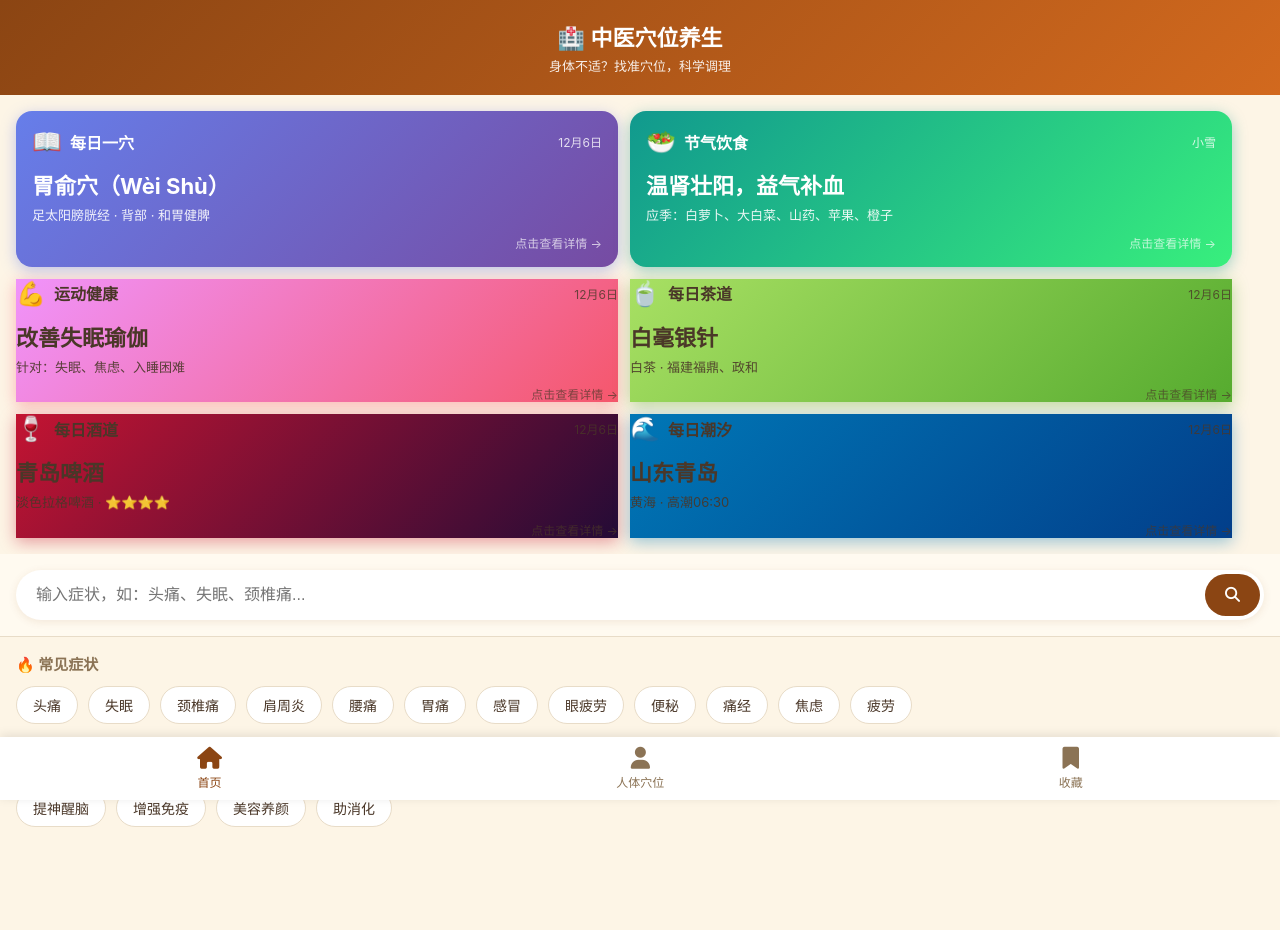
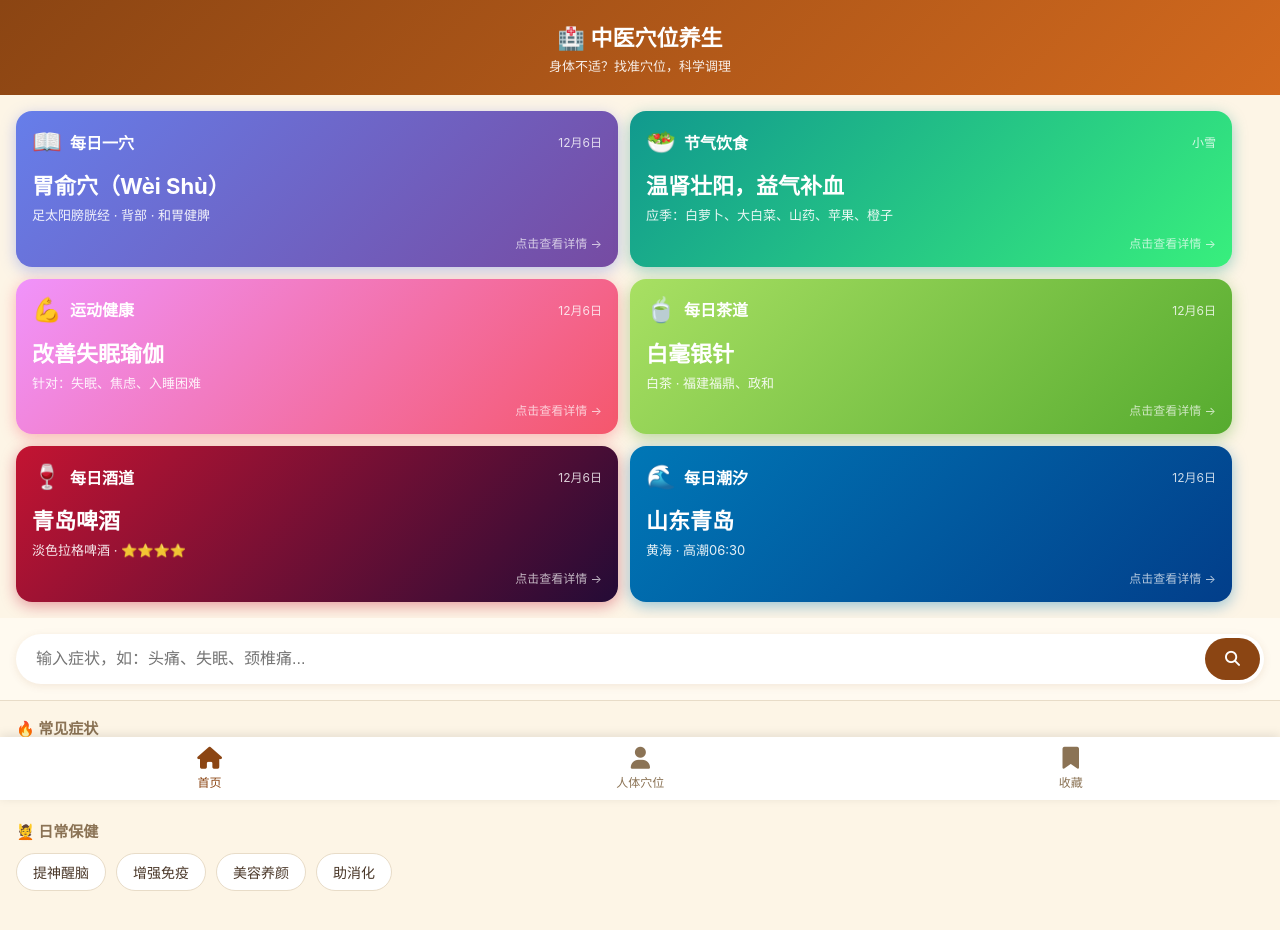
Before and after one commit to zhmzhen/tcm-acupoint, a plain HTML site: page index.html in a window 1280 px wide. Drawn offline with Linux system fonts and the light colour scheme.

Commit message:
C: 修复新加功能卡片问题

```diff
--- a/index.html
+++ b/index.html
@@ -601,8 +601,8 @@
             scroll-snap-type: x mandatory;
         }
 
-        /* 每日穴位学习卡片 */
-        .daily-acupoint, .daily-diet {
+        /* 每日卡片通用样式 */
+        .daily-acupoint, .daily-diet, .daily-fitness, .daily-tea, .daily-wine, .daily-tide {
             min-width: calc(100% - 32px);
             flex-shrink: 0;
             padding: 16px;
```
